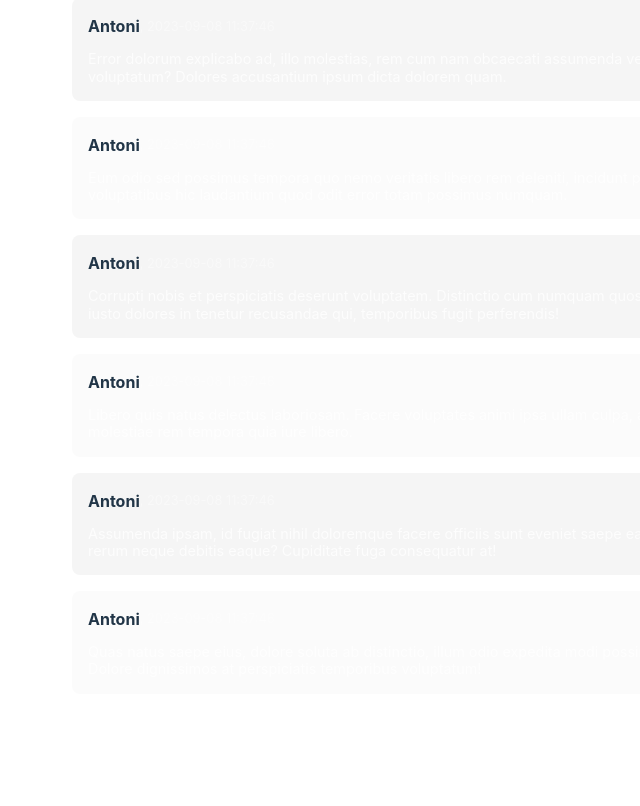
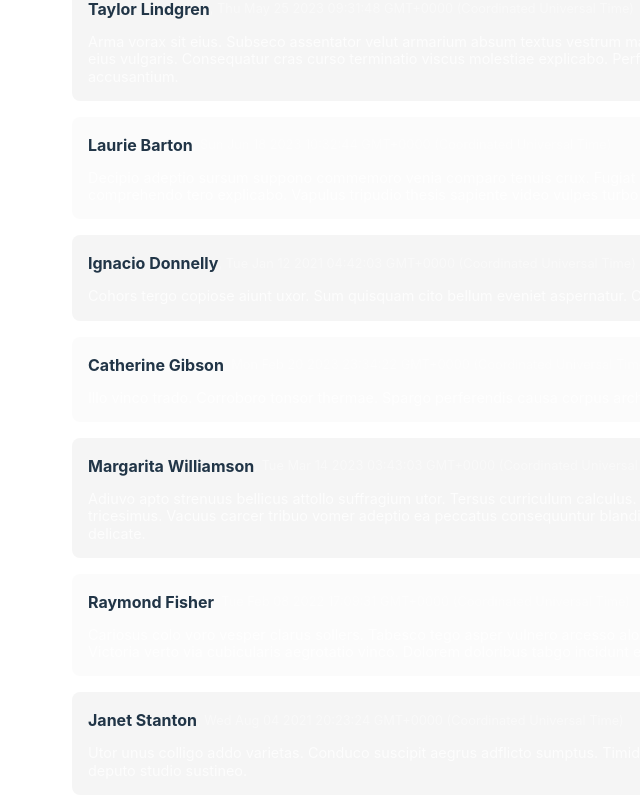
Before and after one commit to antoniandre/comments, a Vue app: page / in a window 1280 px wide. Shown: the part 674-1480 px from the top of the page, without its empty margins (0-640 px from the left). Before the commit the page ends 1416 px from the top, so only its background shows below. Built offline with nearby package versions, Linux system fonts and the light colour scheme.

Commit message:
Use faker to generate 100 comments.

```diff
--- a/src/views/comments-list.vue
+++ b/src/views/comments-list.vue
@@ -1,19 +1,17 @@
 <script setup>
 import { ref } from 'vue'
+import { faker } from '@faker-js/faker'
 import Comment from '../components/comment.vue'
 
-const comments = ref([
-  { id: 1, text: 'Lorem ipsum dolor sit amet consectetur adipisicing elit. Dicta quis autem expedita libero provident dolor sint impedit, ad possimus, atque similique architecto. Voluptate deserunt consectetur debitis repudiandae ut exercitationem a.', author: 'Antoni', created: '2023-09-08 11:37:46' },
-  { id: 2, text: 'Sint rem aspernatur, beatae porro similique recusandae consectetur sed voluptatem blanditiis enim incidunt ipsam ab quasi omnis corporis id repudiandae maxime voluptates? Ex neque vitae nulla fuga, magnam rerum voluptate!', author: 'Antoni', created: '2023-09-08 11:37:46' },
-  { id: 3, text: 'Velit voluptas fugiat facere delectus ea, laboriosam reiciendis tenetur eligendi iusto placeat nobis dolor unde molestias nihil harum iste in porro impedit sint, obcaecati non aliquid. Facere asperiores aut exercitationem?', author: 'Antoni', created: '2023-09-08 11:37:46' },
-  { id: 4, text: 'Eveniet odit voluptate voluptatibus, aut asperiores natus reprehenderit sint nihil quam fuga temporibus culpa ipsa repudiandae quibusdam, at accusantium vitae? Eum voluptatibus, adipisci sed quam laborum tempora maxime sequi minima!', author: 'Antoni', created: '2023-09-08 11:37:46' },
-  { id: 5, text: 'Error dolorum explicabo ad, illo molestias, rem cum nam obcaecati assumenda veniam ratione iste provident! Temporibus blanditiis, ut rerum iure ipsum vel eos voluptatum? Dolores accusantium ipsum dicta dolorem quam.', author: 'Antoni', created: '2023-09-08 11:37:46' },
-  { id: 6, text: 'Eum odio sed possimus tempora quo nemo veritatis libero rem deleniti, incidunt praesentium dignissimos aliquam corrupti necessitatibus porro illum. Nesciunt officia voluptatibus hic laudantium quod odit error totam possimus numquam.', author: 'Antoni', created: '2023-09-08 11:37:46' },
-  { id: 7, text: 'Corrupti nobis et perspiciatis deserunt voluptatem. Distinctio cum numquam quos quo, vitae incidunt deleniti cupiditate, deserunt totam aperiam iure assumenda sed iusto dolores in tenetur recusandae qui, temporibus fugit perferendis!', author: 'Antoni', created: '2023-09-08 11:37:46' },
-  { id: 8, text: 'Libero quis natus delectus laboriosam. Facere voluptates animi ipsa ullam culpa, ab eum quod corrupti quas, voluptatibus ea, velit suscipit earum nam inventore error molestiae rem tempora quia iure libero.', author: 'Antoni', created: '2023-09-08 11:37:46' },
-  { id: 9, text: 'Assumenda ipsam, id fugiat nihil doloremque facere officiis sunt eveniet saepe ea molestiae praesentium vero voluptatibus adipisci optio suscipit aut maiores labore rerum neque debitis eaque? Cupiditate fuga consequatur at!', author: 'Antoni', created: '2023-09-08 11:37:46' },
-  { id: 10, text: 'Quas natus saepe eius, dolore soluta ab distinctio, illum odio expedita modi possimus velit quaerat iure vero pariatur laboriosam at laudantium neque voluptas officiis. Dolore dignissimos at perspiciatis temporibus voluptatum!', author: 'Antoni', created: '2023-09-08 11:37:46' }
-])
+let comments = Array(100).fill('').map((item, i) => ({
+  id: i + 1,
+  text: faker.lorem.sentences(),
+  author: faker.person.fullName(),
+  avatar: faker.image.avatarGitHub(),
+  created: faker.date.recent({ days: 1000 })
+}))
+
+comments = ref(comments)
 </script>
 
 <template lang="pug">
@@ -25,5 +23,7 @@ ul.comments-list
 .flex {display: flex;}
 .align-center {align-items: center;}
 
-.comments-list {text-align: left;}
+.comments-list {
+  text-align: left;
+}
 </style>
```
